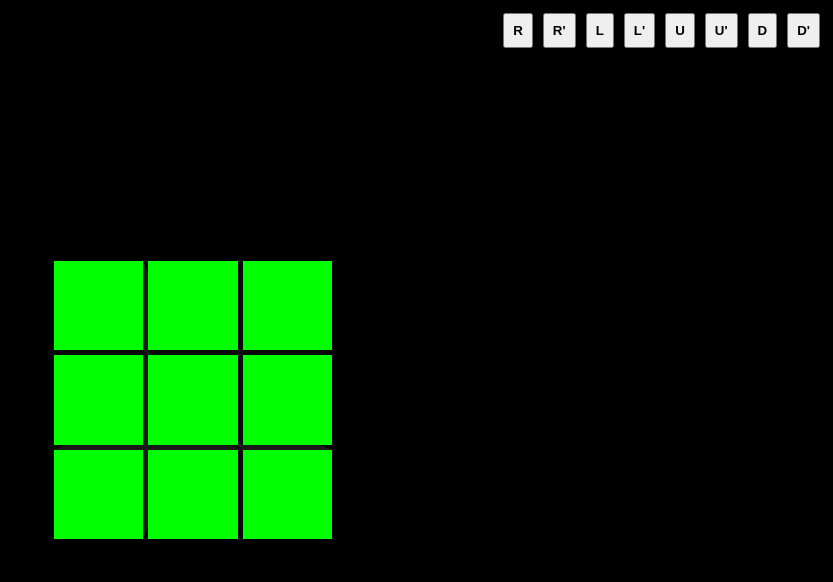
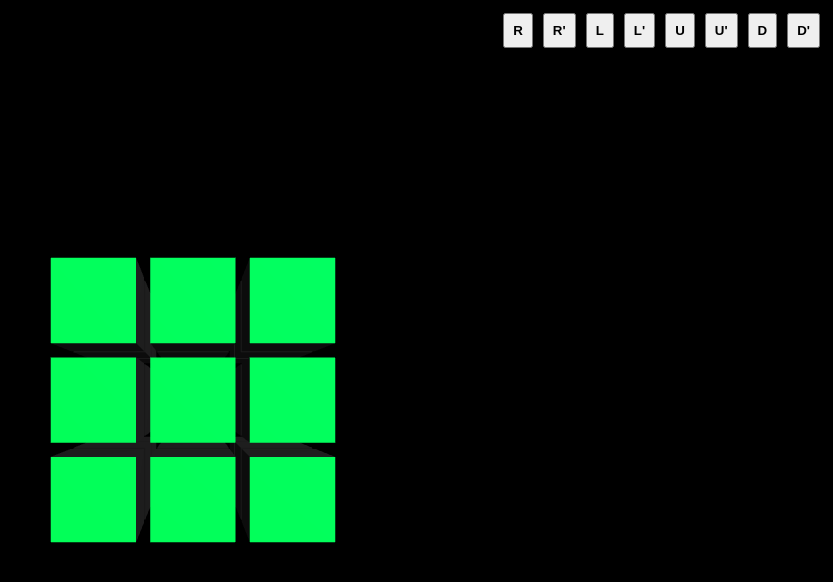
Before and after one commit to dolphinyanthony-cell/Rubik-s-cube, a plain HTML site: page index.html in a window 1280 px wide. Shown: the whole page, without its empty margins (447-1280 px from the left). Drawn offline with nearby package versions, Linux system fonts and the light colour scheme; animation ran at ten frames a second.

Commit message:
Update index.html

```diff
--- a/index.html
+++ b/index.html
@@ -2,7 +2,7 @@
 <html>
 <head>
 <meta charset="UTF-8">
-<title>Rubik's Cube Moves</title>
+<title>Rubik's Cube Moves (Colored)</title>
 <style>
   body { margin: 0; overflow: hidden; background: black; }
 
@@ -42,29 +42,29 @@ scene.background = new THREE.Color(0x000000);
 const camera = new THREE.PerspectiveCamera(75, window.innerWidth/window.innerHeight, 0.1, 1000);
 camera.position.set(0,0,7);
 
-const renderer = new THREE.WebGLRenderer();
+const renderer = new THREE.WebGLRenderer({ antialias: true });
 renderer.setSize(window.innerWidth, window.innerHeight);
 document.body.appendChild(renderer.domElement);
 
 // LIGHT
-scene.add(new THREE.AmbientLight(0xffffff, 0.6));
-const light = new THREE.PointLight(0xffffff, 1);
+scene.add(new THREE.AmbientLight(0xffffff, 0.7));
+const light = new THREE.PointLight(0xffffff, 1.2);
 light.position.set(10,10,10);
 scene.add(light);
 
 const cubeGroup = new THREE.Group();
 scene.add(cubeGroup);
 
-// STORE CUBES
 const cubes = [];
 
+// BRIGHT COLORS (more realistic)
 const COLORS = {
   white: 0xffffff,
-  yellow: 0xffff00,
-  green: 0x00ff00,
-  blue: 0x0000ff,
-  orange: 0xff8000,
-  red: 0xff0000,
+  yellow: 0xffee00,
+  green: 0x00cc44,
+  blue: 0x0033cc,
+  orange: 0xff6600,
+  red: 0xcc0000,
   black: 0x111111
 };
 
@@ -78,12 +78,16 @@ function createCube(x,y,z){
     new THREE.MeshStandardMaterial({ color: z===-1?COLORS.blue:COLORS.black })
   ];
 
-  const cube = new THREE.Mesh(new THREE.BoxGeometry(0.95,0.95,0.95), materials);
-  cube.position.set(x,y,z);
+  const cube = new THREE.Mesh(new THREE.BoxGeometry(0.9,0.9,0.9), materials);
+
+  // spacing makes pieces visible
+  cube.position.set(x*1.05,y*1.05,z*1.05);
+
   cubeGroup.add(cube);
   cubes.push(cube);
 }
 
+// BUILD
 for(let x=-1;x<=1;x++){
   for(let y=-1;y<=1;y++){
     for(let z=-1;z<=1;z++){
@@ -92,20 +96,20 @@ for(let x=-1;x<=1;x++){
   }
 }
 
-// ROTATION FUNCTION
+// ROTATION
 function rotateLayer(axis, value, dir){
   const group = new THREE.Group();
   scene.add(group);
 
   cubes.forEach(c=>{
-    if(Math.round(c.position[axis]) === value){
+    if(Math.round(c.position[axis]/1.05) === value){
       group.add(c);
     }
   });
 
   let angle = dir * Math.PI/2;
+  let steps = 0;
 
-  let steps = 0;
   function anim(){
     steps++;
     group.rotation[axis] += angle/20;
@@ -113,7 +117,6 @@ function rotateLayer(axis, value, dir){
     if(steps < 20){
       requestAnimationFrame(anim);
     } else {
-      // detach cubes back
       group.children.slice().forEach(c=>{
         c.applyMatrix4(group.matrix);
         scene.add(c);
@@ -124,7 +127,7 @@ function rotateLayer(axis, value, dir){
   anim();
 }
 
-// MOVE LOGIC
+// MOVES
 function turn(move){
   switch(move){
     case "R": rotateLayer("x",1,-1); break;
@@ -138,7 +141,7 @@ function turn(move){
   }
 }
 
-// RENDER LOOP
+// LOOP
 function animate(){
   requestAnimationFrame(animate);
   renderer.render(scene,camera);
```
